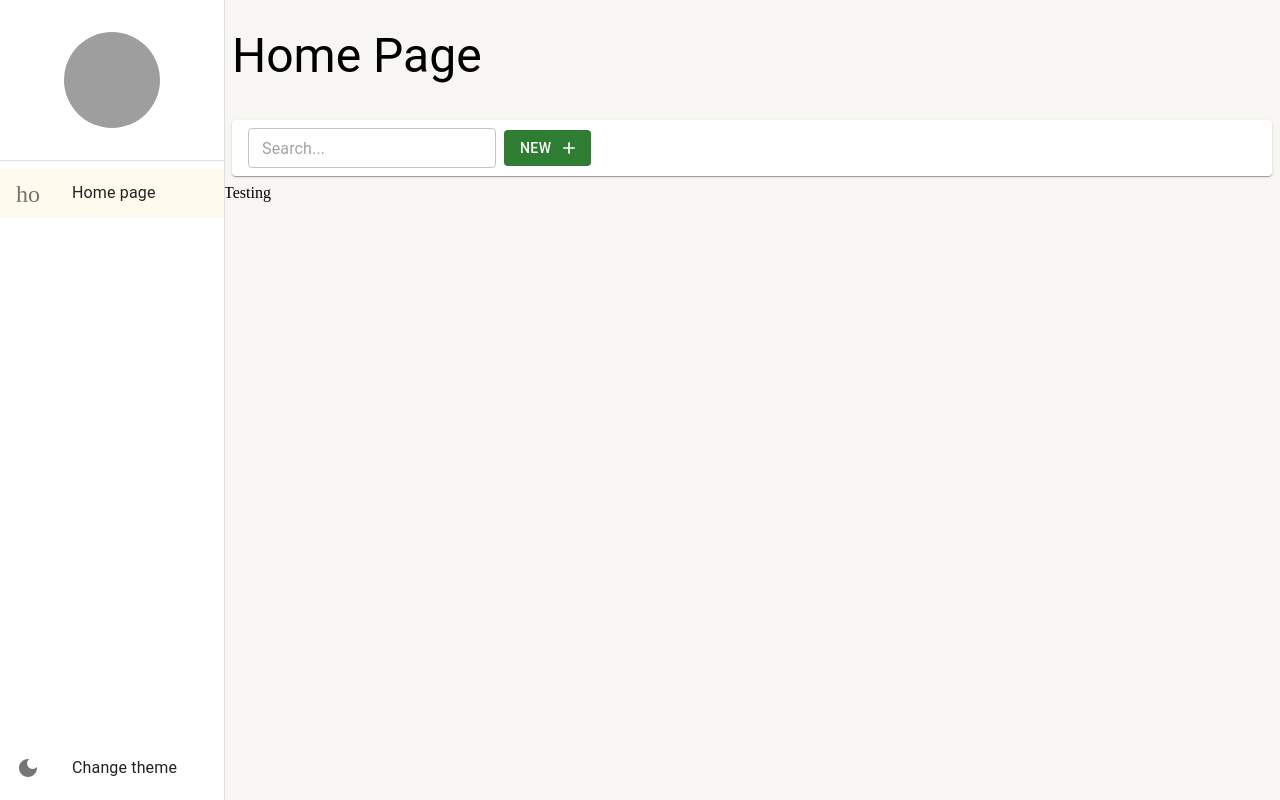
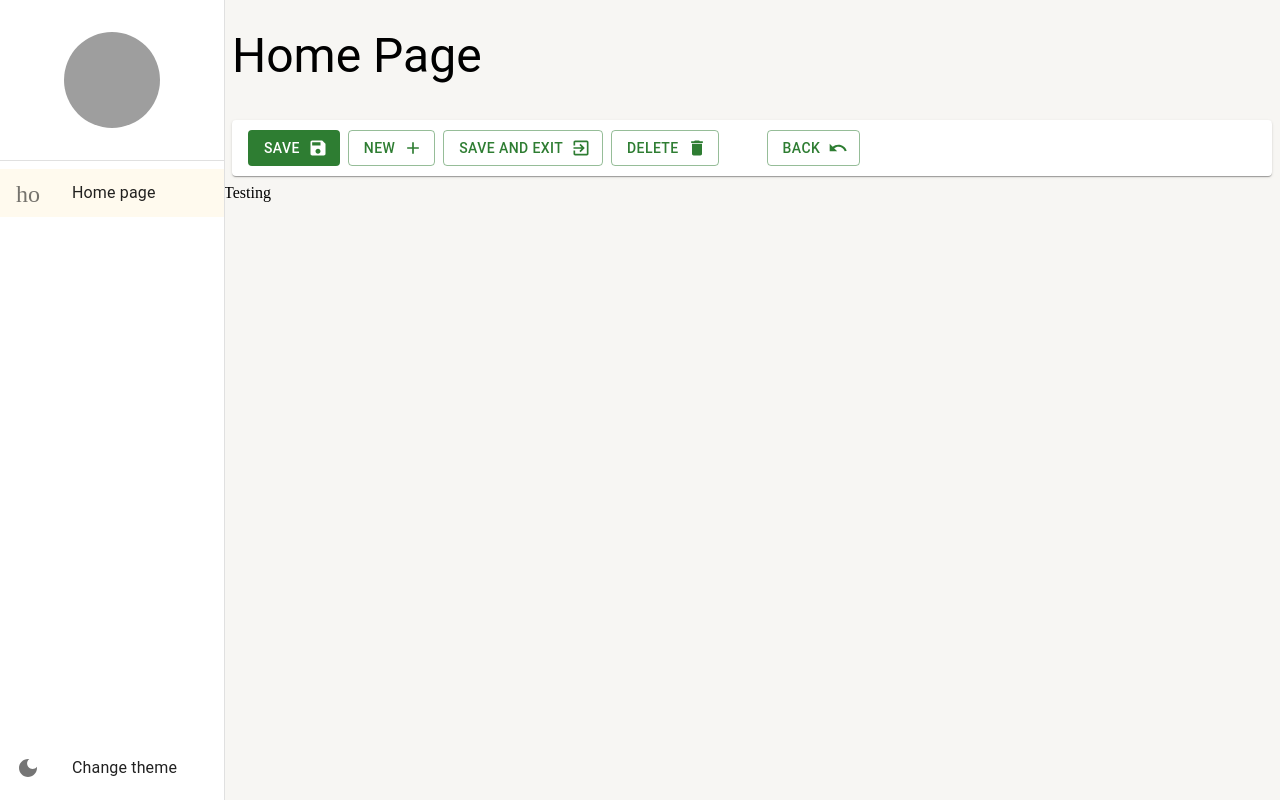
Before and after one commit to Joaovcarvalho23/CityPeople_Manager, a React (Create React App) app: page /home-page in a window 1280 px wide. Built offline with nearby package versions, Linux system fonts and the light colour scheme; grey boxes are pictures that could not be loaded.

Commit message:
Implementado a Detail Tools para o componente

```diff
--- a/src/pages/dashboard/Dashboard.tsx
+++ b/src/pages/dashboard/Dashboard.tsx
@@ -1,4 +1,4 @@
-import { ListingTools } from '../../shared/components';
+import { DetailTools } from '../../shared/components';
 import { PageBaseLayout } from '../../shared/layouts';
 
 export const Dashboard = () => {
@@ -6,10 +6,7 @@ export const Dashboard = () => {
     <PageBaseLayout
       tittle='Home Page'
       toolsBar={(
-        <ListingTools
-          showSearchInput
-          newButtonText='New'
-        />
+        <DetailTools/>
       )}>
         Testing
     </PageBaseLayout>
--- /dev/null
+++ b/src/shared/components/detail_tools/DetailTools.tsx
@@ -0,0 +1,58 @@
+import { Box, Button, Divider, Paper, useTheme } from '@mui/material';
+import React from 'react';
+import AddIcon from '@mui/icons-material/Add';
+import SaveIcon from '@mui/icons-material/Save';
+import ExitToAppIcon from '@mui/icons-material/ExitToApp';
+import DeleteIcon from '@mui/icons-material/Delete';
+import UndoIcon from '@mui/icons-material/Undo';
+
+export const DetailTools: React.FC = () => {
+  const theme = useTheme();
+
+  return(
+    <Box
+      height={theme.spacing(6)}
+      marginX={1}
+      padding={0.5}
+      paddingX={2}
+      display="flex"
+      gap={1}
+      alignItems="center"
+      component={Paper}
+    >
+      <Button
+        color='success' variant='contained'
+        disableElevation endIcon={<SaveIcon/>}
+      >
+        Save
+      </Button>
+      <Button
+        color='success' variant='outlined'
+        disableElevation endIcon={<AddIcon/>}
+      >
+        New
+      </Button>
+      <Button
+        color='success' variant='outlined'
+        disableElevation endIcon={<ExitToAppIcon/>}
+      >
+        Save and Exit
+      </Button>
+      <Button
+        color='success' variant='outlined'
+        disableElevation endIcon={<DeleteIcon/>}
+      >
+        Delete
+      </Button>
+
+      <Divider variant='middle'/>
+
+      <Button
+        color='success' variant='outlined'
+        disableElevation endIcon={<UndoIcon/>}
+      >
+        Back
+      </Button>
+    </Box>
+  );
+};
--- a/src/shared/components/index.ts
+++ b/src/shared/components/index.ts
@@ -1,2 +1,3 @@
 export * from './menu_lateral/MenuLateral';
 export * from './listing_tools/ListingTools';
+export * from './detail_tools/DetailTools';
```
